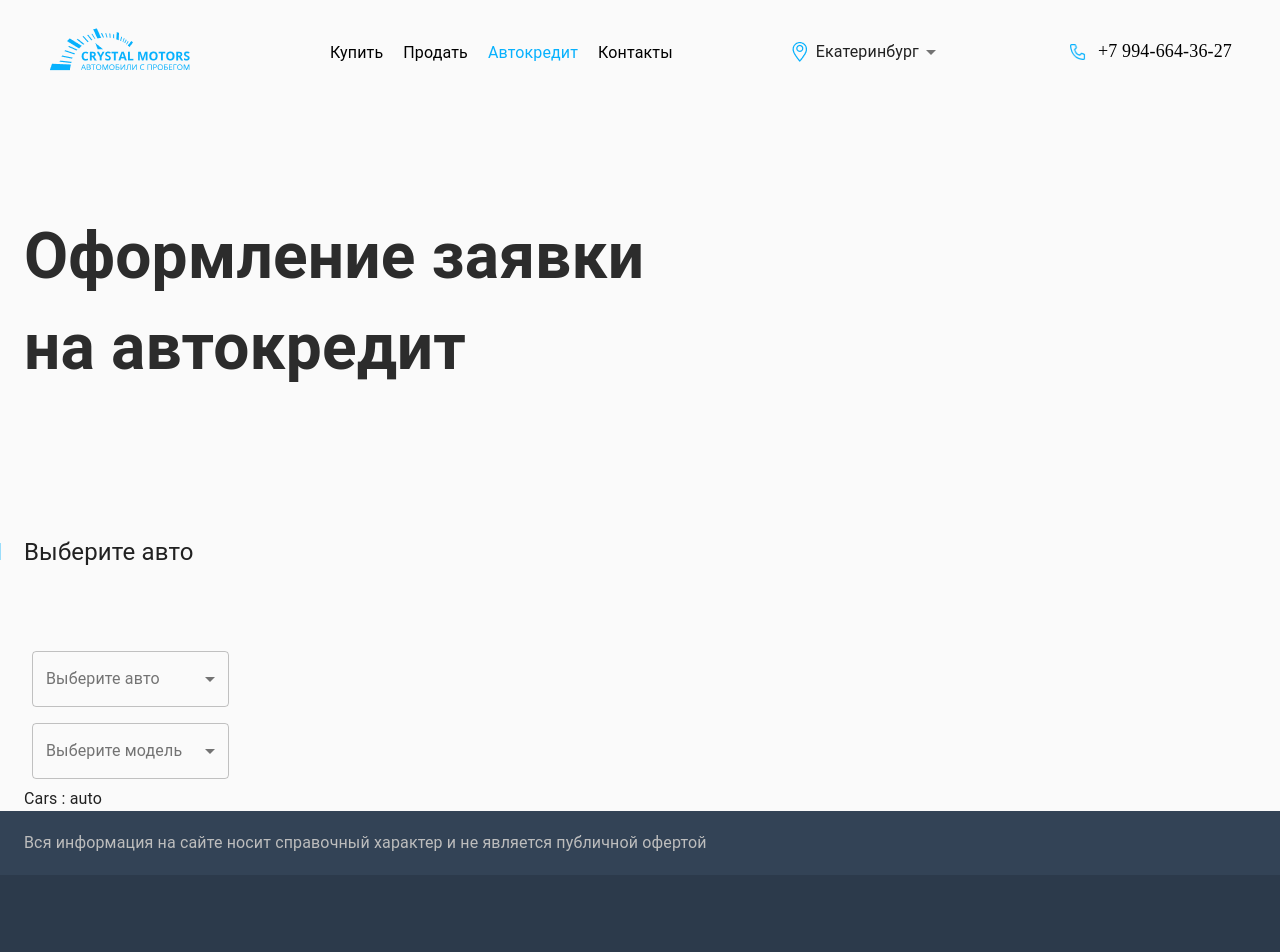
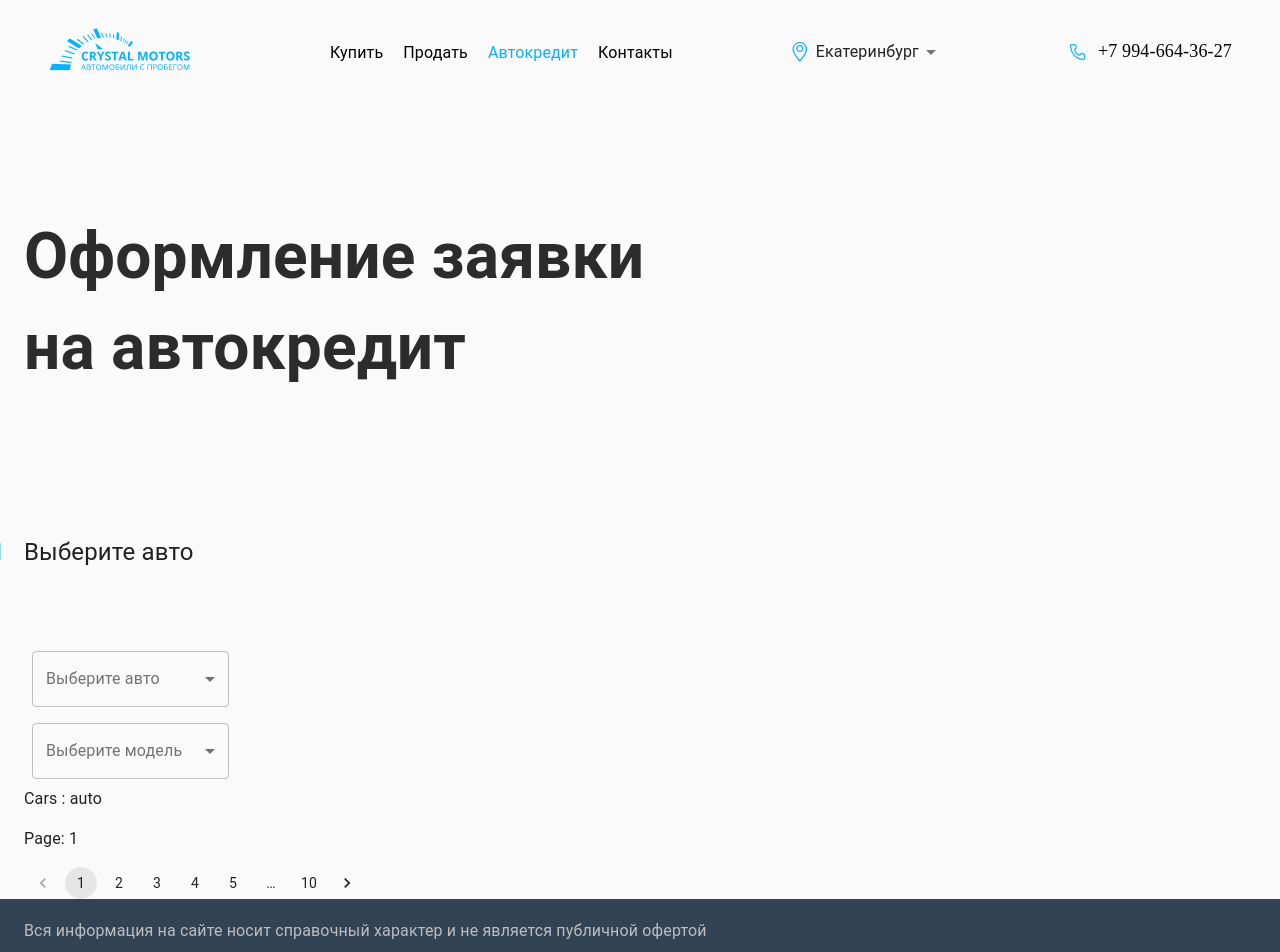
Before and after one commit to goshuchok/carr_app, a React (Create React App) app: page /autocredit in a window 1280 px wide. Shown: the top 952 px of the page. Built offline with nearby package versions, Linux system fonts and the light colour scheme.

Commit message:
add pagination

```diff
--- a/package.json
+++ b/package.json
@@ -5,6 +5,7 @@
   "dependencies": {
     "@material-ui/core": "^4.12.3",
     "@material-ui/icons": "^4.11.2",
+    "@material-ui/lab": "^4.0.0-alpha.60",
     "@testing-library/jest-dom": "^5.16.1",
     "@testing-library/react": "^12.1.2",
     "@testing-library/user-event": "^13.5.0",
--- a/src/components/car/ChoiceAuto.js
+++ b/src/components/car/ChoiceAuto.js
@@ -1,11 +1,11 @@
 import React from 'react';
 
 import CarsCard from './CarsCard';
-// import CreditInput from './CreditInput';
+
 import { Container } from '@material-ui/core';
 import CarBrand from './CarBrand';
 import CarModels from './CarModels';
-// import PaginationControl from './Pagination';
+import PaginationControl from './Pagination';
 
 function ChoiceAuto() {
   return (
@@ -16,7 +16,7 @@ function ChoiceAuto() {
         <CarModels />
 
         <CarsCard />
-        {/* <PaginationControl /> */}
+        <PaginationControl />
       </Container>
     </div>
   );
--- /dev/null
+++ b/src/components/car/Pagination.js
@@ -0,0 +1,31 @@
+import React, { useState } from 'react';
+import { makeStyles } from '@material-ui/core/styles';
+import Pagination from '@material-ui/lab/Pagination';
+
+import { Typography } from '@material-ui/core';
+
+const useStyles = makeStyles((theme) => ({
+  root: {
+    '& > *': {
+      marginTop: theme.spacing(2),
+    },
+  },
+}));
+
+export default function PaginationControlled() {
+  const classes = useStyles();
+
+  const [page, setPage] = useState(1);
+  const handleChange = (event, value) => {
+    setPage(value);
+  };
+
+  console.log('page', page);
+
+  return (
+    <div className={classes.root}>
+      <Typography>Page: {page}</Typography>
+      <Pagination count={10} page={page} onChange={handleChange} />
+    </div>
+  );
+}
```
Also changed, not shown: src/components/car/CarsCard.js (+2 -8 lines), 1 other file (tests, documents, lock files or other folders).
